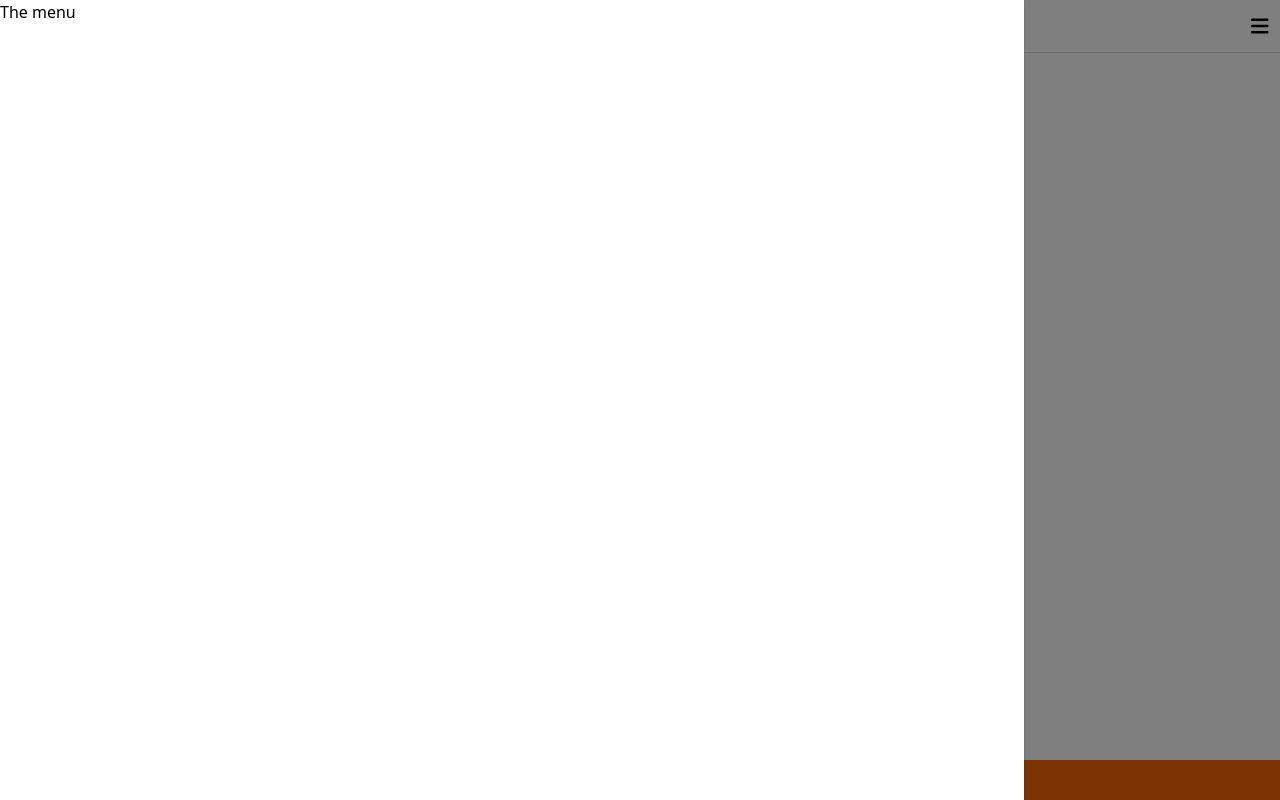
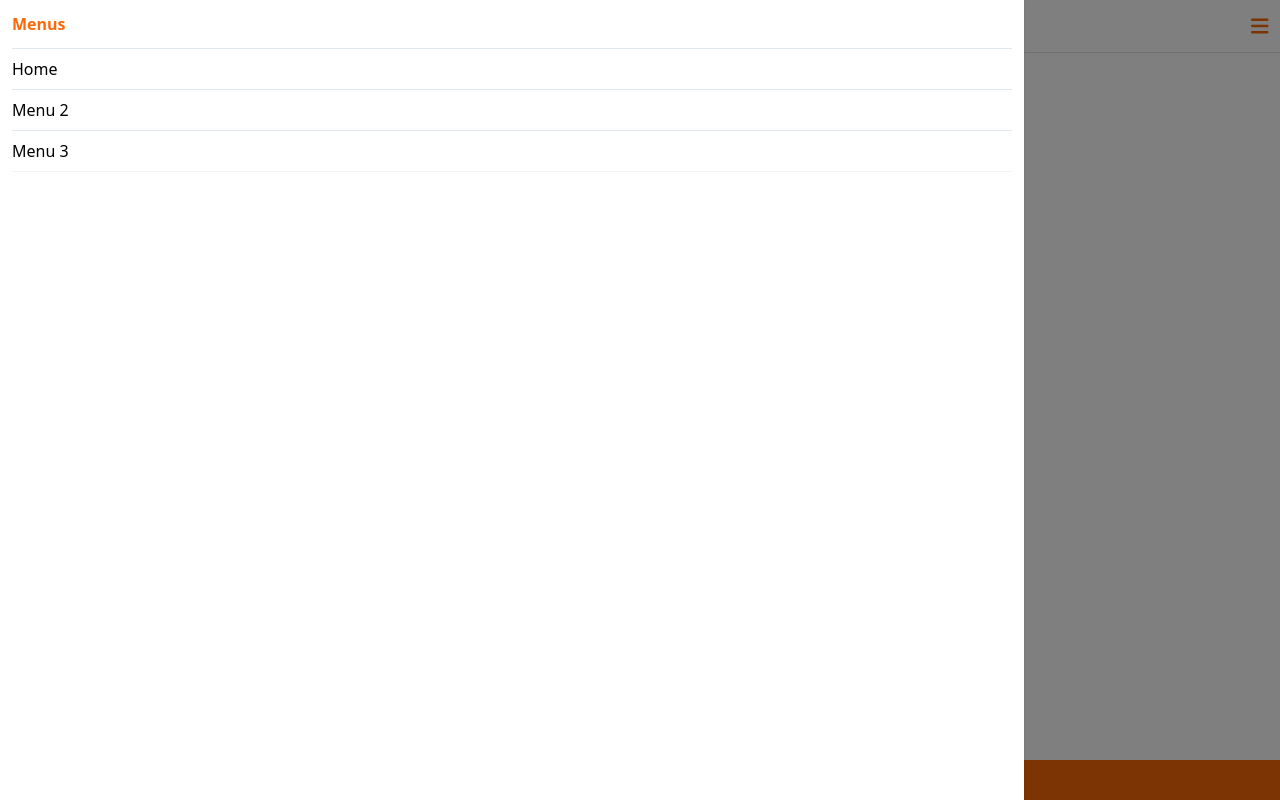
Before and after one commit to deanalifahmad/mini-project-assignment-test, a React (Create React App) app: page / in a window 1280 px wide. Both pictures are taken after a click on the icon 1259 px from the left and 25 px from the top of the page. Built offline with nearby package versions, Linux system fonts and the light colour scheme.

Commit message:
animate menu component

```diff
--- a/package.json
+++ b/package.json
@@ -7,6 +7,7 @@
     "@fortawesome/free-regular-svg-icons": "^6.3.0",
     "@fortawesome/free-solid-svg-icons": "^6.3.0",
     "@fortawesome/react-fontawesome": "^0.2.0",
+    "@react-spring/web": "^9.7.1",
     "@testing-library/jest-dom": "^5.16.5",
     "@testing-library/react": "^13.4.0",
     "@testing-library/user-event": "^13.5.0",
--- a/src/components/Footer.js
+++ b/src/components/Footer.js
@@ -2,7 +2,7 @@ import React from "react";
 
 export default function Footer() {
     return(
-        <footer className="bg-alerange text-center text-xs p-3 absolute bottom-0 w-full">
+        <footer className="bg-alerange text-dark text-center text-xs p-3 absolute bottom-0 w-full">
             &copy; Copyright 2023
         </footer>
     );
--- a/src/components/Header.js
+++ b/src/components/Header.js
@@ -4,9 +4,9 @@ import Navigation from "./Navigation";
 export default function Header() {
     return(
         <header className="app-header border-b border-gray-1 p-3 flex justify-between items-center">
-            <span className="font-bold">
+            <h1 className="font-bold text-alerange">
                 My React App
-            </span>
+            </h1>
 
             <Navigation />
         </header>
--- a/src/components/Navigation.js
+++ b/src/components/Navigation.js
@@ -1,36 +1,83 @@
 import React from "react";
 import { FontAwesomeIcon } from "@fortawesome/react-fontawesome";
 import { faBars } from "@fortawesome/free-solid-svg-icons";
+import { useTransition, animated } from '@react-spring/web'
 
 export default function Navigation() {
     const [showMenu, setShowMenu] = React.useState(false)
 
-    let menus
-    let menuMask
+    const maskTransitions = useTransition(showMenu, {
+        from: { opacity: 0, transform: 'translateX(100%)' },
+        enter: { opacity: 1, transform: 'translateX(0%)' },
+        leave: { opacity: 0, transform: 'translateX(100%)' },
+    });
 
-    if(showMenu){
-        menus =
-            <div className="fixed bg-white top-0 left-0 w-4/5 h-full z-50 shadow">
-                The menu
-            </div>
+    const menuTransitions = useTransition(showMenu, {
+        from: { opacity: 0, transform: 'translateX(100%)' },
+        enter: { opacity: 1, transform: 'translateX(0%)' },
+        leave: { opacity: 0, transform: 'translateX(100%)' },
+    });
 
-        menuMask =
-            <div className="bg-black-t-50 fixed top-0 left-0 w-full h-full z-50" onClick={() => setShowMenu(false)}>
-            </div>
-    }
+    // const maskTransitions = useTransition(showMenu, null, {
+    //     from: { position: 'absolute', opacity: 0 },
+    //     enter: { opacity: 1 },
+    //     leave: { opacity: 0 },
+    // });
 
+    // const menuTransitions = useTransition(showMenu, null, {
+    //     from: { opacity: 0, transform: 'translateX(-100%)' },
+    //     enter: { opacity: 1, transform: 'translateX(0%)' },
+    //     leave: { opacity: 0, transform: 'translateX(-100%)' },
+    // })
+
+    // className="fixed bg-white top-0 left-0 w-4/5 h-full z-50 shadow"
+    // className="bg-black-t-50 fixed top-0 left-0 w-full h-full z-50" onClick={() => setShowMenu(false)}
     return(
         <nav>
-            <span className="text-xl">
+            <span className="text-xl text-alerange">
                 <FontAwesomeIcon
                     icon={faBars}
                     onClick={() => setShowMenu(!showMenu)}
                 />
             </span>
 
-            { menuMask }
-
-            { menus }
+            {
+                maskTransitions((styles, item) =>
+                item &&
+                <animated.div
+                    key={item}
+                    style={styles}
+                    className="bg-black-t-50 fixed top-0 left-0 w-full h-full z-50"
+                    onClick={() => setShowMenu(false)}
+                >
+                </animated.div>
+                )
+            }
+            {
+                menuTransitions((styles, item) =>
+                item &&
+                <animated.div
+                    key={item}
+                    style={styles}
+                    className="fixed bg-white top-0 left-0 w-4/5 h-full z-50 shadow p-3 flex flex-col"
+                >
+                    <h1 className="mb-3 font-bold text-alerange">
+                        Menus
+                    </h1>
+                    <ul>
+                        <li className="py-2 border-t border-slate-200 w-full">
+                            <a href="/" className="font-medium hover:text-alerange">Home</a>
+                        </li>
+                        <li className="py-2 border-y border-slate-200 w-full">
+                            <a href="/" className="font-medium hover:text-alerange">Menu 2</a>
+                        </li>
+                        <li className="py-2 border-b border-slate-100 w-full">
+                            <a href="/" className="font-medium hover:text-alerange">Menu 3</a>
+                        </li>
+                    </ul>
+                </animated.div>
+                )
+            }
         </nav>
     );
 }
```
Also changed, not shown: 1 other file (tests, documents, lock files or other folders).
